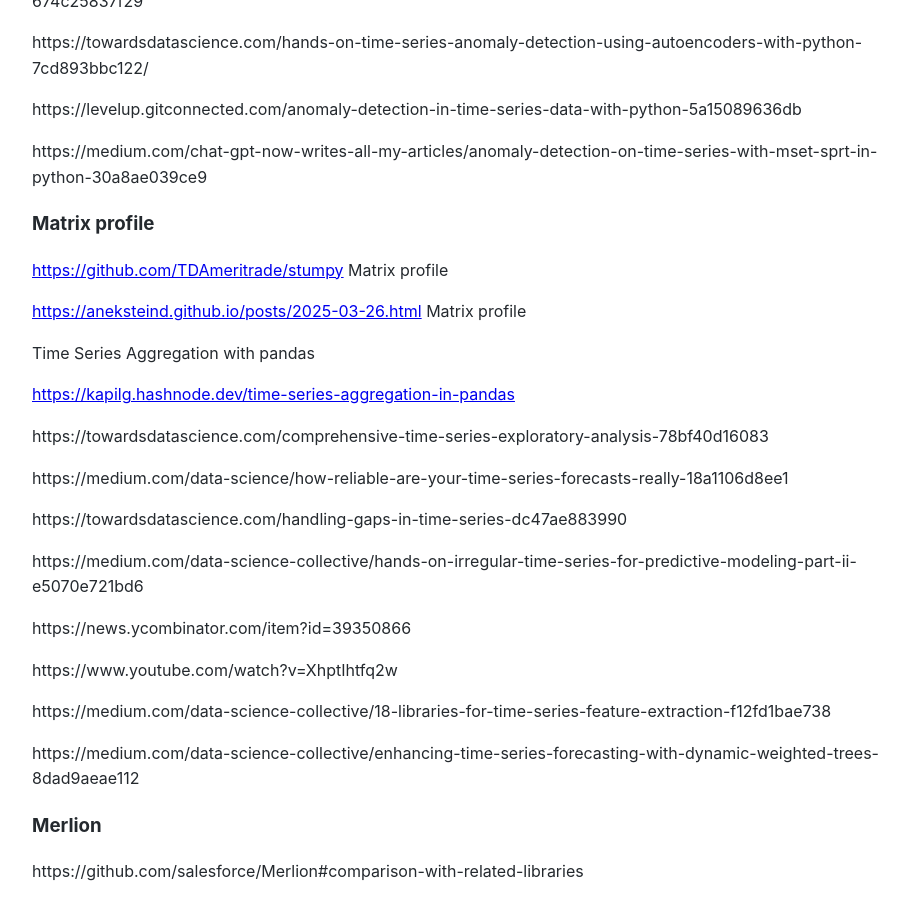
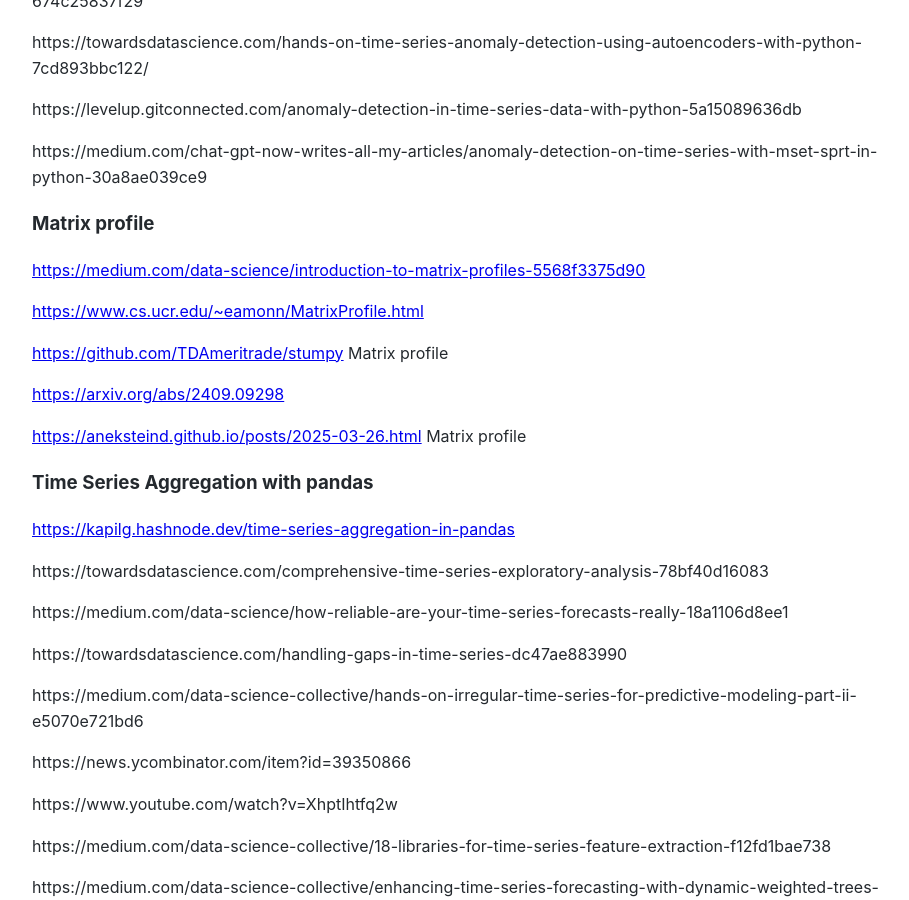
Before and after one commit to Michael-Lubinsky/michael-lubinsky.github.com, a Jekyll site: the page built from timeseries/timeseries.md, in a window 1280 px wide and 900 px high, scrolled down 4660 px. Shown: the whole window, without its empty margins (158-1067 px from the left). Built offline with Jekyll 4.4.1, drawn with Linux system fonts in a browser that asks for light colours; our own code applies the rules of GitHub Pages for plain Markdown files.

Commit message:
Update timeseries.md with additional resources
Added links related to matrix profiles and time series aggregation.

```diff
--- a/timeseries/timeseries.md
+++ b/timeseries/timeseries.md
@@ -185,11 +185,20 @@
 https://medium.com/chat-gpt-now-writes-all-my-articles/anomaly-detection-on-time-series-with-mset-sprt-in-python-30a8ae039ce9
 
 ### Matrix profile
+
+<https://medium.com/data-science/introduction-to-matrix-profiles-5568f3375d90>
+
+<https://www.cs.ucr.edu/~eamonn/MatrixProfile.html>
+
+
 <https://github.com/TDAmeritrade/stumpy>  Matrix profile
+
+<https://arxiv.org/abs/2409.09298>
+
 
 <https://aneksteind.github.io/posts/2025-03-26.html> Matrix profile
 
-Time Series Aggregation with pandas
+### Time Series Aggregation with pandas
 
 <https://kapilg.hashnode.dev/time-series-aggregation-in-pandas>
 
```
